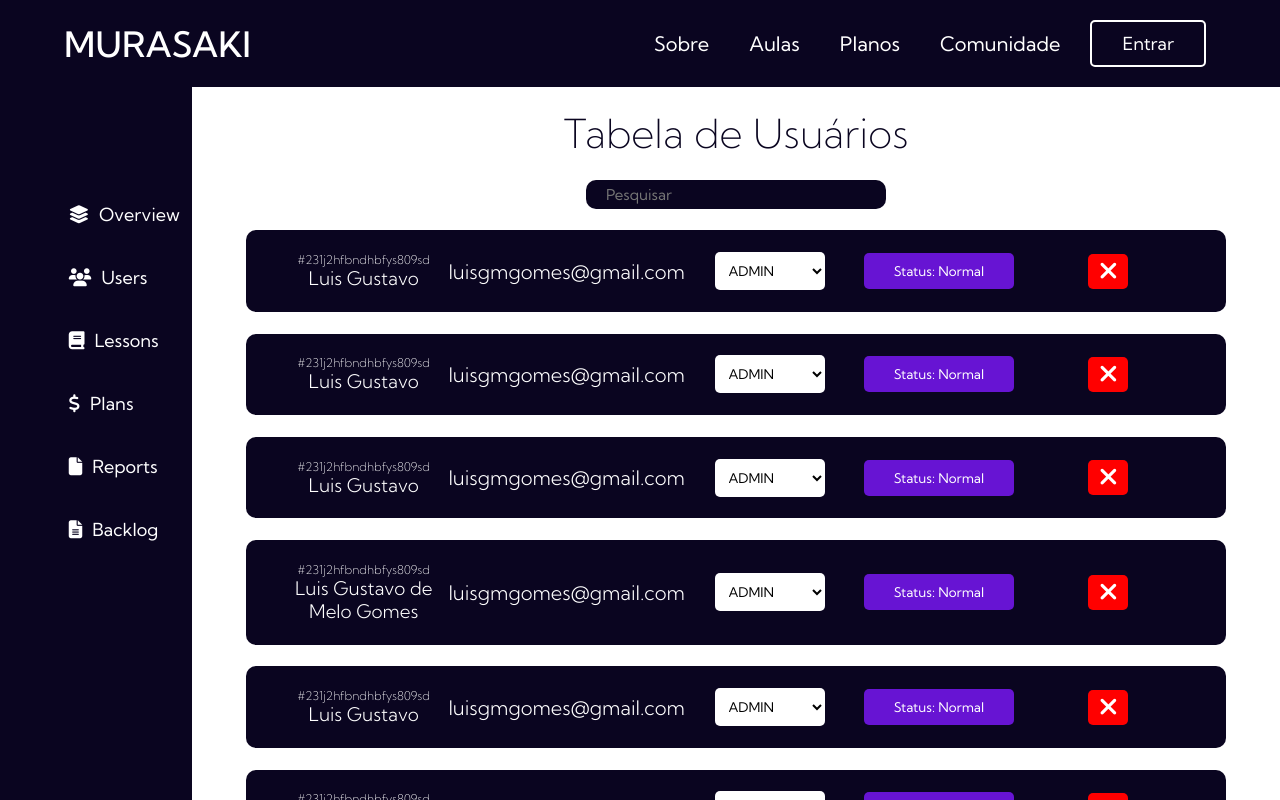
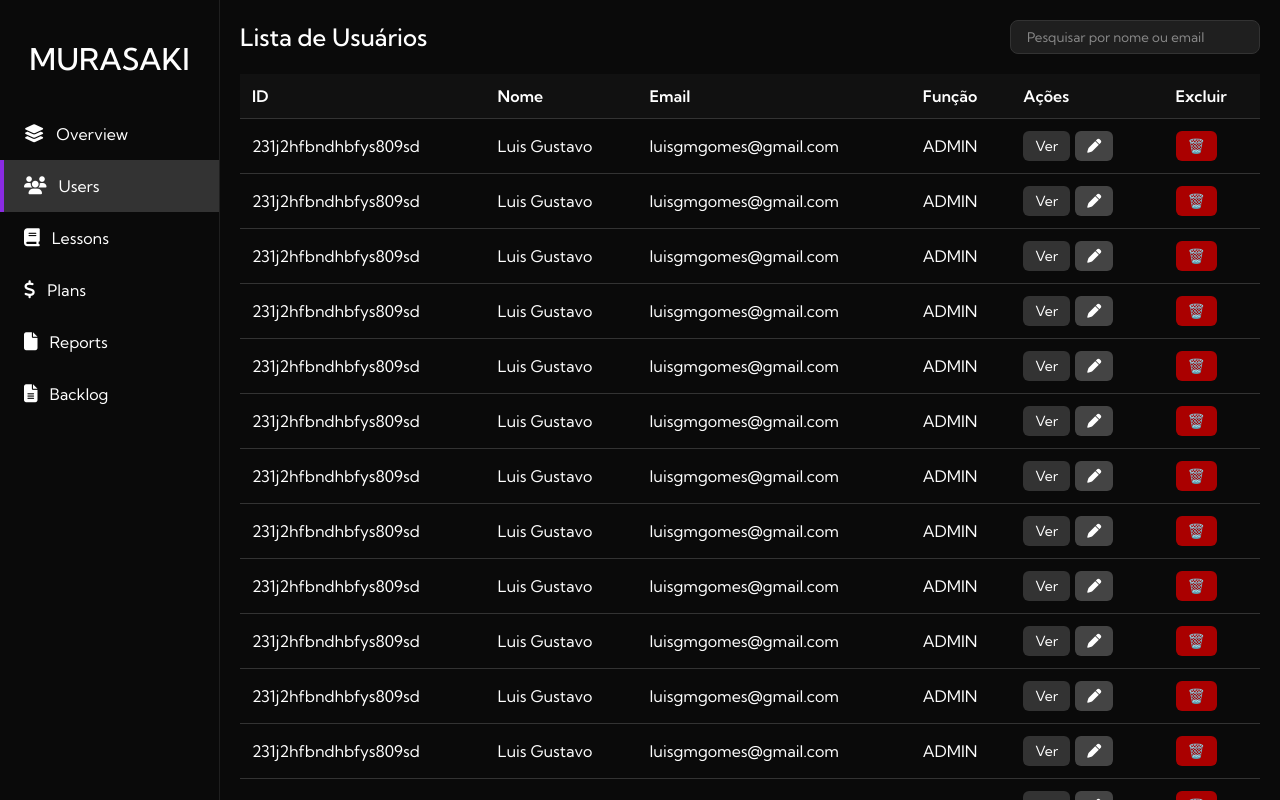
Before and after one commit to luisgomes2002/Murasaki-Languages, a React (Vite) app: page /private-dashboard in a window 1280 px wide. Both pictures are taken after a click on the button "Users". Shown: the top 800 px of the page. Built offline with nearby package versions, Linux system fonts and the light colour scheme.

Commit message:
style: update users and backlog style

```diff
--- a/src/components/backlog/backlog.tsx
+++ b/src/components/backlog/backlog.tsx
@@ -1,74 +1,31 @@
-import BacklogCard from "../backlog-card/backlog-card";
 import "./backlog.scss";
 
 const Backlog = () => {
   return (
     <div className="backlog-area">
-      <h1 className="user-title">Backlog</h1>
-      <input type="text" placeholder="Pesquisar" />
+      <div className="header">
+        <h1 className="title">Backlog</h1>
+        <input type="text" placeholder="Pesquisar por data" />
+      </div>
 
-      <section className="backlog-cards-sec">
-        <BacklogCard
-          userId="jidnaifh9d78shfhad7sdaf89s"
-          date="04/05/2025"
-          description="Criou uma conta: Luis"
-        />
-        <BacklogCard
-          userId="jidnaifh9d78shfhad7sdaf89s"
-          date="04/05/2025"
-          description="Criou uma conta: Luis"
-        />
-        <BacklogCard
-          userId="jidnaifh9d78shfhad7sdaf89s"
-          date="04/05/2025"
-          description="Criou uma conta: Luis"
-        />
-        <BacklogCard
-          userId="jidnaifh9d78shfhad7sdaf89s"
-          date="04/05/2025"
-          description="Criou uma conta: Luis"
-        />
-        <BacklogCard
-          userId="jidnaifh9d78shfhad7sdaf89s"
-          date="04/05/2025"
-          description="Criou uma conta: Luis"
-        />
-        <BacklogCard
-          userId="jidnaifh9d78shfhad7sdaf89s"
-          date="04/05/2025"
-          description="Criou uma conta: Luis"
-        />
-        <BacklogCard
-          userId="jidnaifh9d78shfhad7sdaf89s"
-          date="04/05/2025"
-          description="Criou uma conta: Luis"
-        />
-        <BacklogCard
-          userId="jidnaifh9d78shfhad7sdaf89s"
-          date="04/05/2025"
-          description="Criou uma conta: Luis"
-        />
-        <BacklogCard
-          userId="jidnaifh9d78shfhad7sdaf89s"
-          date="04/05/2025"
-          description="Criou uma conta: Luis"
-        />
-        <BacklogCard
-          userId="jidnaifh9d78shfhad7sdaf89s"
-          date="04/05/2025"
-          description="Criou uma conta: Luis"
-        />
-        <BacklogCard
-          userId="jidnaifh9d78shfhad7sdaf89s"
-          date="04/05/2025"
-          description="Criou uma conta: Luis"
-        />
-        <BacklogCard
-          userId="jidnaifh9d78shfhad7sdaf89s"
-          date="04/05/2025"
-          description="Criou uma conta: Luis"
-        />
-      </section>
+      <table className="backlog-table">
+        <thead>
+          <tr>
+            <th>ID</th>
+            <th>Data</th>
+            <th>Descrição</th>
+          </tr>
+        </thead>
+        <tbody>
+          {[...Array(13)].map((_, index) => (
+            <tr key={index}>
+              <td>jidnaifh9d78shfhad7sdaf89s</td>
+              <td>04/05/2025</td>
+              <td>Criou uma conta: Luis</td>
+            </tr>
+          ))}
+        </tbody>
+      </table>
     </div>
   );
 };
--- a/src/components/user-card/user-card.scss
+++ /dev/null
@@ -1,61 +0,0 @@
-.user-card {
-  display: grid;
-  grid-template-columns: 1fr 1fr 1fr 1fr 1fr;
-  justify-content: space-between;
-  margin: 2% 5%;
-  background-color: #0a0520;
-  padding: 2% 3%;
-  border-radius: 10px;
-  justify-items: center;
-  align-items: center;
-
-  p {
-    font-weight: 200;
-    font-size: 12px;
-    color: white;
-  }
-
-  h1 {
-    font-weight: 300;
-    color: white;
-  }
-
-  h2 {
-    font-size: 20px;
-    font-weight: 300;
-    color: white;
-  }
-
-  select {
-    background-color: white;
-    padding: 10px;
-    border-radius: 5px;
-    border: none;
-    cursor: pointer;
-    width: 110px;
-  }
-
-  button {
-    cursor: pointer;
-    padding: 10px;
-    border: none;
-    border-radius: 5px;
-    background-color: #6714d3;
-    color: white;
-    width: 150px;
-  }
-
-  .close-button {
-    cursor: pointer;
-    border: none;
-    background-color: red;
-    border-radius: 5px;
-    padding: 5px 7px;
-    width: 40px;
-
-    i {
-      font-size: 25px;
-      color: white;
-    }
-  }
-}
--- a/src/components/user-card/user-card.tsx
+++ /dev/null
@@ -1,37 +0,0 @@
-import "./user-card.scss";
-
-interface userProps {
-  id: string;
-  name: string;
-  email: string;
-  role: string;
-}
-
-const UserCard = (user: userProps) => {
-  const UpdadeRole = () => {};
-
-  const DeleteUser = () => {};
-
-  return (
-    <div className="user-card">
-      <div>
-        <p>#{user.id}</p>
-        <h1>{user.name}</h1>
-      </div>
-      <h2>{user.email}</h2>
-      <select id="role" name="role">
-        <option value="ADMIN">ADMIN</option>
-        <option value="MOD">MOD</option>
-        <option value="COMMUM">COMMUM</option>
-      </select>
-
-      <button>Status: Normal</button>
-
-      <button className="close-button">
-        <i className="fa-solid fa-xmark"></i>
-      </button>
-    </div>
-  );
-};
-
-export default UserCard;
--- a/src/components/users/users.scss
+++ b/src/components/users/users.scss
@@ -1,21 +1,78 @@
 .users-area {
-  text-align: center;
+  padding: 20px;
+  background-color: #0a0a0a;
+  min-height: 100vh;
+  color: #fff;
 
-  input {
-    border-radius: 10px;
-    padding: 5px 20px;
-    width: 300px;
-    border: none;
-    font-size: 15px;
-    background: #0a0520;
-    color: white;
+  .header {
+    display: flex;
+    justify-content: space-between;
+    align-items: center;
+    margin-bottom: 20px;
+
+    .title {
+      font-size: 24px;
+      font-weight: 500;
+    }
+
+    input {
+      border-radius: 8px;
+      padding: 8px 16px;
+      width: 250px;
+      background: #1f1f1f;
+      border: 1px solid #333;
+      color: #fff;
+
+      &::placeholder {
+        color: #888;
+      }
+    }
   }
 
-  .user-title {
-    padding: 2%;
-    font-size: 40px;
-    font-weight: 200;
-    text-align: center;
-    color: #0a0520;
+  .user-table {
+    width: 100%;
+    border-collapse: collapse;
+
+    th,
+    td {
+      padding: 12px;
+      text-align: left;
+      border-bottom: 1px solid #333;
+    }
+
+    th {
+      background-color: #111;
+      font-weight: 600;
+    }
+
+    tr:hover {
+      background-color: #0a0520;
+    }
+
+    .view-btn,
+    .edit-btn,
+    .delete-btn {
+      margin-right: 5px;
+      padding: 6px 12px;
+      border: none;
+      border-radius: 6px;
+      cursor: pointer;
+      font-size: 14px;
+    }
+
+    .view-btn {
+      background-color: #333;
+      color: #fff;
+    }
+
+    .edit-btn {
+      background-color: #444;
+      color: #fff;
+    }
+
+    .delete-btn {
+      background-color: #a00;
+      color: #fff;
+    }
   }
 }
--- a/src/components/users/users.tsx
+++ b/src/components/users/users.tsx
@@ -1,62 +1,44 @@
-import UserCard from "../user-card/user-card";
 import "./users.scss";
 
 const Users = () => {
   return (
     <div className="users-area">
-      <h1 className="user-title">Tabela de Usuários</h1>
-      <input type="text" placeholder="Pesquisar" />
+      <div className="header">
+        <h1 className="title">Lista de Usuários</h1>
+        <input type="text" placeholder="Pesquisar por nome ou email" />
+      </div>
 
-      <section>
-        <UserCard
-          id="231j2hfbndhbfys809sd"
-          name="Luis Gustavo"
-          email="luisgmgomes@gmail.com"
-          role="ADMIN"
-        />
-
-        <UserCard
-          id="231j2hfbndhbfys809sd"
-          name="Luis Gustavo"
-          email="luisgmgomes@gmail.com"
-          role="ADMIN"
-        />
-
-        <UserCard
-          id="231j2hfbndhbfys809sd"
-          name="Luis Gustavo"
-          email="luisgmgomes@gmail.com"
-          role="ADMIN"
-        />
-
-        <UserCard
-          id="231j2hfbndhbfys809sd"
-          name="Luis Gustavo de Melo Gomes"
-          email="luisgmgomes@gmail.com"
-          role="ADMIN"
-        />
-
-        <UserCard
-          id="231j2hfbndhbfys809sd"
-          name="Luis Gustavo"
-          email="luisgmgomes@gmail.com"
-          role="ADMIN"
-        />
-
-        <UserCard
-          id="231j2hfbndhbfys809sd"
-          name="Luis Gustavo"
-          email="luisgmgomes@gmail.com"
-          role="ADMIN"
-        />
-
-        <UserCard
-          id="231j2hfbndhbfys809sd"
-          name="Luis Gustavo"
-          email="luisgmgomes@gmail.com"
-          role="ADMIN"
-        />
-      </section>
+      <table className="user-table">
+        <thead>
+          <tr>
+            <th>ID</th>
+            <th>Nome</th>
+            <th>Email</th>
+            <th>Função</th>
+            <th>Ações</th>
+            <th>Excluir</th>
+          </tr>
+        </thead>
+        <tbody>
+          {[...Array(13)].map((_, index) => (
+            <tr key={index}>
+              <td>231j2hfbndhbfys809sd</td>
+              <td>Luis Gustavo</td>
+              <td>luisgmgomes@gmail.com</td>
+              <td>ADMIN</td>
+              <td>
+                <button className="view-btn">Ver</button>
+                <button className="edit-btn">
+                  <i className="fa-solid fa-pen"></i>
+                </button>
+              </td>
+              <td>
+                <button className="delete-btn">🗑️</button>
+              </td>
+            </tr>
+          ))}
+        </tbody>
+      </table>
     </div>
   );
 };
--- a/src/pages/dashboard/dashboard.scss
+++ b/src/pages/dashboard/dashboard.scss
@@ -1,34 +1,75 @@
 .dashboard-area {
-  display: grid;
-  grid-template-columns: 15% 1fr;
+  display: block;
 }
 
 .side-bar {
-  padding-top: 50%;
-  background-color: #0a0520;
+  position: fixed;
+  top: 0;
+  left: 0;
+  width: 220px;
+  height: 100vh;
+  background-color: #0a0a0a;
   display: flex;
   flex-direction: column;
-  height: 100%;
+  padding-top: 40px;
+  border-right: 1px solid #1f1f1f;
+  z-index: 1000;
+
+  .side-bar-title {
+    text-align: center;
+    padding-bottom: 30px;
+
+    a {
+      text-decoration: none;
+      font-size: 30px;
+      color: white;
+      font-weight: 500;
+    }
+
+    a:hover {
+      color: #8a2be2;
+    }
+  }
 
   button {
-    color: white;
+    color: #fff;
     border: none;
-    background-color: transparent;
-    padding: 20px;
+    background: none;
+    padding: 16px 24px;
     display: flex;
-    justify-content: flex-start;
-    gap: 10px;
+    align-items: center;
+    gap: 12px;
     text-align: left;
     cursor: pointer;
-    font-size: 18px;
-    align-items: center;
-  }
+    font-size: 16px;
+    position: relative;
+    transition: background-color 0.3s, color 0.3s;
 
-  button:hover {
-    background-color: #0e062e;
-  }
+    i {
+      font-size: 18px;
+    }
 
-  i {
-    padding-left: 32%;
+    &:hover {
+      background-color: #1a1a1a;
+    }
+
+    &.active {
+      background-color: #333;
+      color: #fff;
+
+      &::before {
+        content: "";
+        position: absolute;
+        left: 0;
+        top: 0;
+        width: 4px;
+        height: 100%;
+        background-color: #8a2be2;
+      }
+    }
   }
 }
+
+.content-area {
+  margin-left: 220px;
+}
--- a/src/pages/dashboard/dashboard.tsx
+++ b/src/pages/dashboard/dashboard.tsx
@@ -2,10 +2,10 @@
 import "./dashboard.scss";
 import Users from "../../components/users/users";
 import Overview from "../../components/overview/overview";
-import PurpleHeader from "../../components/purple-header/purple-header";
 import Backlog from "../../components/backlog/backlog";
 import Reports from "../../components/reports/reports";
 import Plans from "../../components/plans/plans";
+import { Link } from "react-router-dom";
 
 const Dashboard = () => {
   const [activeSection, setActiveSection] = useState("overview");
@@ -31,25 +31,45 @@
 
   return (
     <div>
-      <PurpleHeader />
       <div className="dashboard-area">
         <section className="side-bar">
-          <button onClick={() => setActiveSection("Overview")}>
+          <div className="side-bar-title">
+            <Link to="/">MURASAKI</Link>
+          </div>
+          <button
+            onClick={() => setActiveSection("Overview")}
+            className={activeSection === "Overview" ? "active" : ""}
+          >
             <i className="fa-solid fa-layer-group"></i> Overview
           </button>
-          <button onClick={() => setActiveSection("Users")}>
+          <button
+            onClick={() => setActiveSection("Users")}
+            className={activeSection === "Users" ? "active" : ""}
+          >
             <i className="fa-solid fa-users"></i> Users
           </button>
-          <button onClick={() => setActiveSection("Lessons")}>
+          <button
+            onClick={() => setActiveSection("Lessons")}
+            className={activeSection === "Lessons" ? "active" : ""}
+          >
             <i className="fa-solid fa-book"></i> Lessons
           </button>
-          <button onClick={() => setActiveSection("Plans")}>
+          <button
+            onClick={() => setActiveSection("Plans")}
+            className={activeSection === "Plans" ? "active" : ""}
+          >
             <i className="fa-solid fa-dollar-sign"></i> Plans
           </button>
-          <button onClick={() => setActiveSection("Reports")}>
+          <button
+            onClick={() => setActiveSection("Reports")}
+            className={activeSection === "Reports" ? "active" : ""}
+          >
             <i className="fa-solid fa-file"></i> Reports
           </button>
-          <button onClick={() => setActiveSection("Backlog")}>
+          <button
+            onClick={() => setActiveSection("Backlog")}
+            className={activeSection === "Backlog" ? "active" : ""}
+          >
             <i className="fa-solid fa-file-lines"></i> Backlog
           </button>
         </section>
--- a/src/routes.tsx
+++ b/src/routes.tsx
@@ -1,5 +1,4 @@
-import { createBrowserRouter, Outlet } from "react-router-dom";
-import Footer from "./components/footer/footer";
+import { createBrowserRouter } from "react-router-dom";
 import Home from "./pages/home/home";
 import SignIn from "./pages/sign-in/sign-in";
 import SignUp from "./pages/sign-up/sign-up";
@@ -7,18 +6,8 @@
 import SubscriptionUpdate from "./pages/subscription-update/subscription-update";
 import Dashboard from "./pages/dashboard/dashboard";
 
-const Layout = () => {
-  return (
-    <>
-      <Outlet />
-      <Footer />
-    </>
-  );
-};
-
 const Router = createBrowserRouter([
   {
-    element: <Layout />,
     children: [
       {
         path: "/",
```
Also changed, not shown: src/components/backlog-card/backlog-card.scss (deleted, +0 -30 lines), src/components/backlog-card/backlog-card.tsx (deleted, +0 -19 lines), src/components/backlog/backlog.scss (+43 -19 lines).
